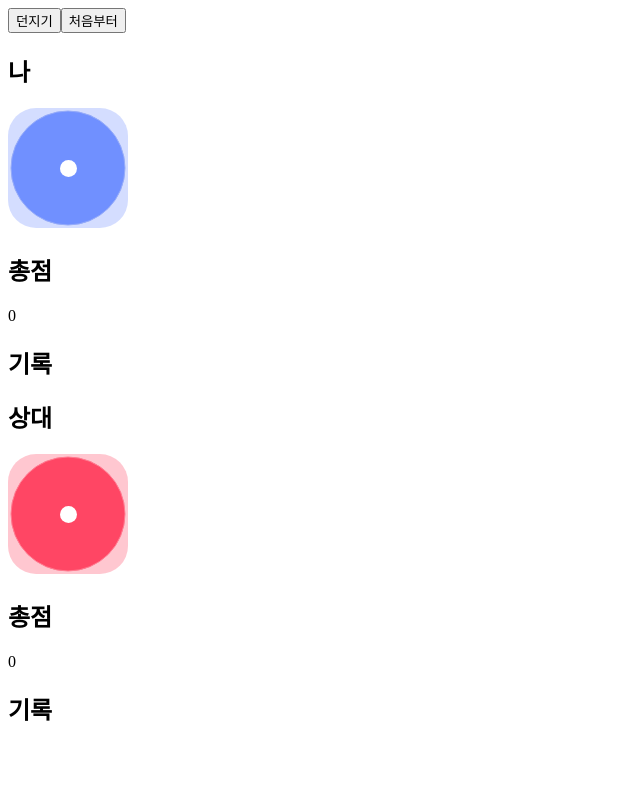
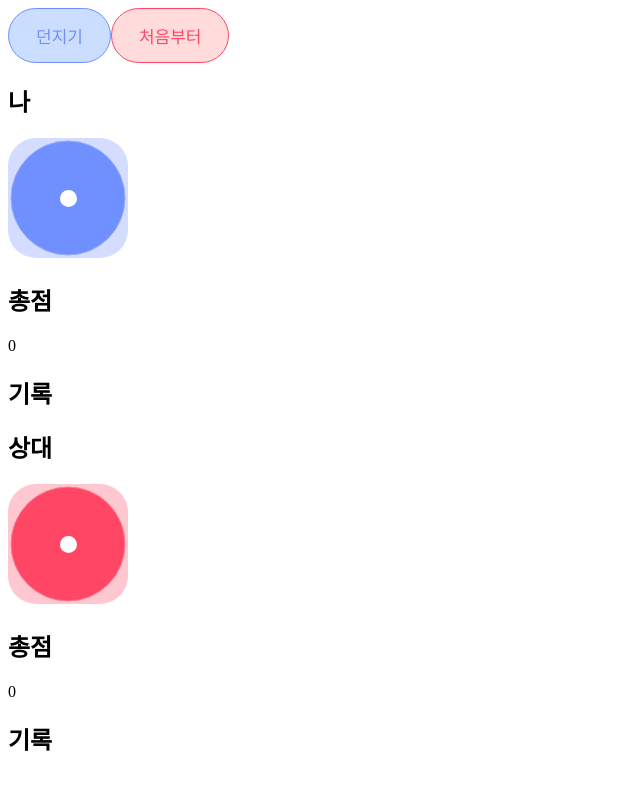
Before and after one commit to smb0123/Dicegame, a React (Create React App) app: page / in a window 1280 px wide. Shown: the top 790 px of the page, without its empty margins (0-640 px from the left). Built offline with nearby package versions, Linux system fonts and the light colour scheme; the HTML template or start-up script is replaced by a standard one.

Commit message:
feat: 던지기 버튼과 처음부터 버튼 스타일 지정하기

```diff
--- a/src/App.js
+++ b/src/App.js
@@ -25,8 +25,8 @@ function App() {
   return (
     <div>
       <div>
-        <Button onClick={handleRollClick}>던지기</Button>
-        <Button onClick={handleClearClick}>처음부터</Button>
+        <Button color="blue" onClick={handleRollClick}>던지기</Button>
+        <Button color="red" onClick={handleClearClick}>처음부터</Button>
       </div>
       <div>
         <Board name="나" color="blue" gameHistory={myHistory} />
--- a/src/Button.js
+++ b/src/Button.js
@@ -1,5 +1,32 @@
-function Button({children, onClick}) {
-  return <button onClick={onClick}>{children}</button>;
+const baseButtonStyle = {
+  padding: '14px 27px',
+  outline: 'none',
+  cursor: 'pointer',
+  borderRadius: '9999px',
+  fontSize: '17px',
+};
+
+const blueButtonStyle = {
+  ...baseButtonStyle,
+  border: 'solid 1px #7090ff',
+  color: '#7090ff',
+  backgroundColor: 'rgba(0, 89, 255, 0.2)',
+};
+
+const redButtonStyle = {
+  ...baseButtonStyle,
+  border: 'solid 1px #ff4664',
+  color: '#ff4664',
+  backgroundColor: 'rgba(255, 78, 78, 0.2)',
+};
+
+function Button({children, onClick, color}) {
+  const style = color === 'red' ? redButtonStyle : blueButtonStyle;
+  return (
+    <button style={style} onClick={onClick}>
+      {children}
+    </button>
+  );
 }
 
 export default Button;
```
